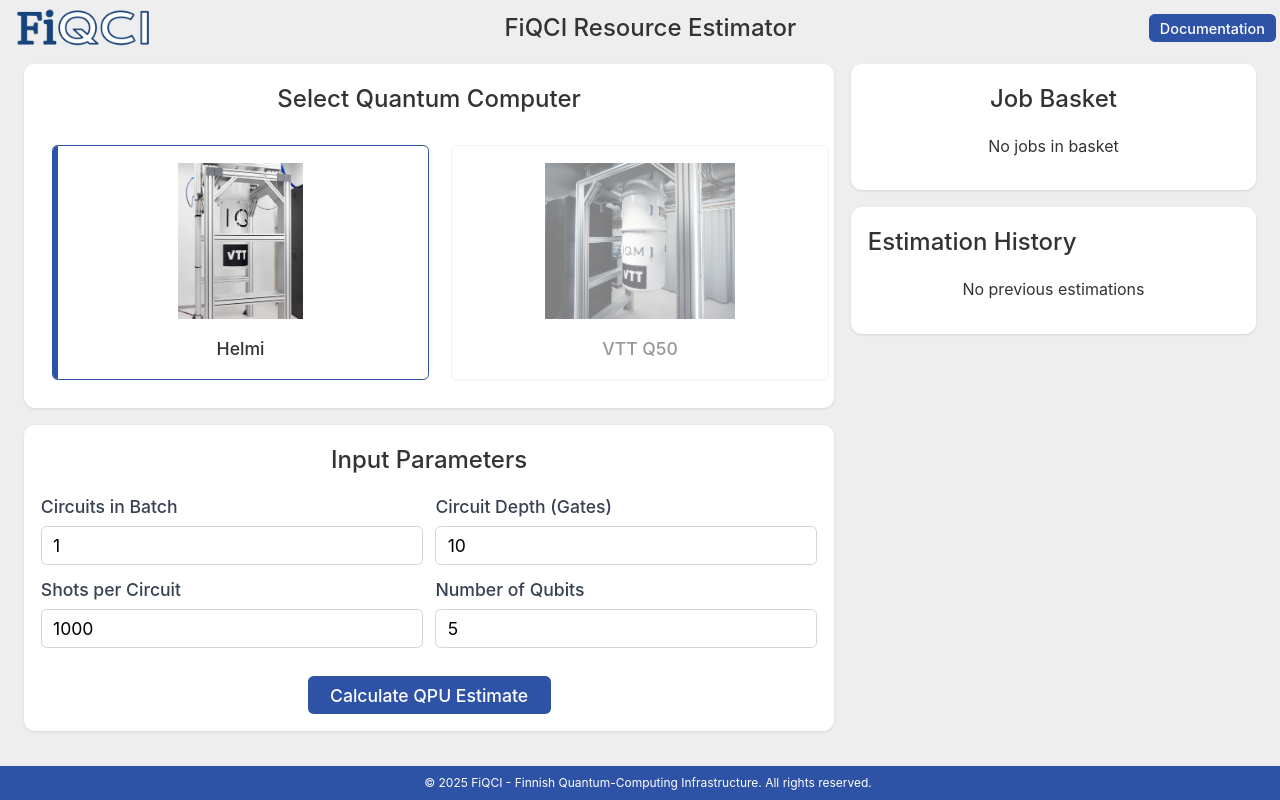
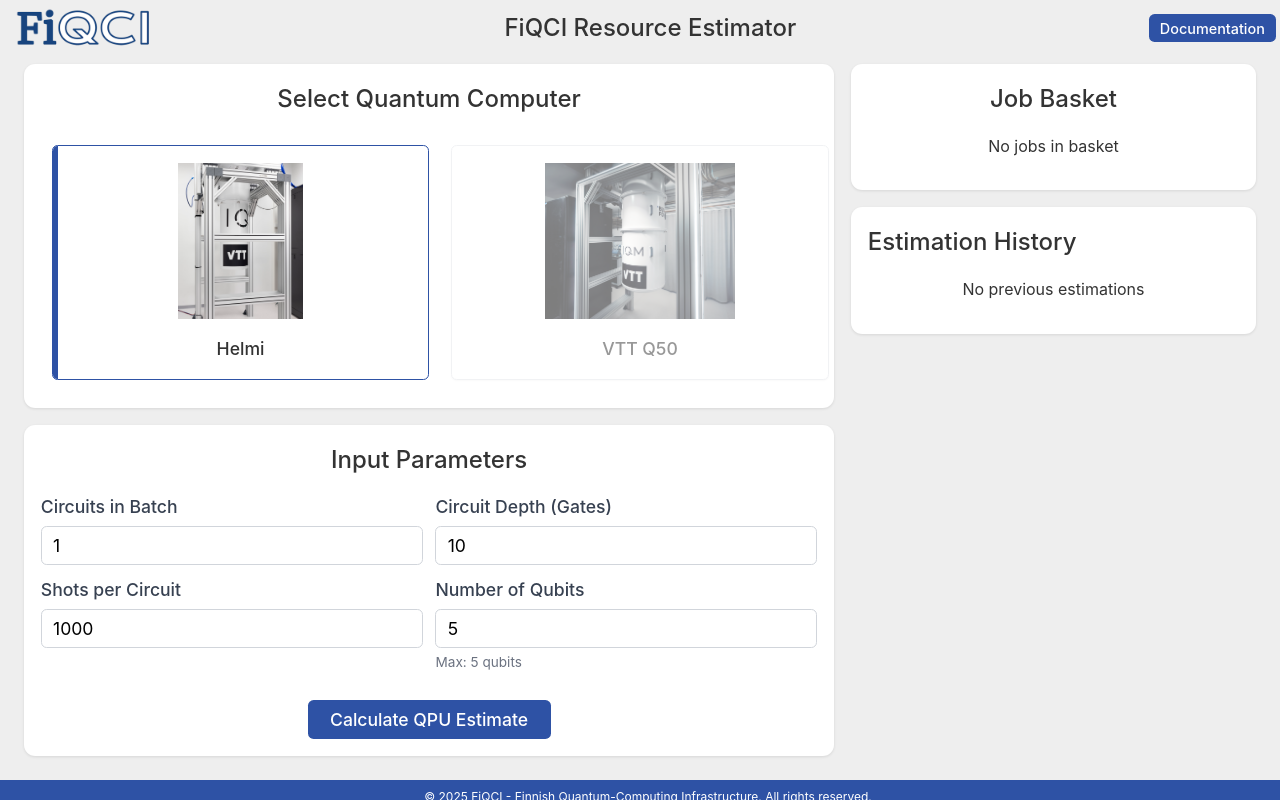
Before and after one commit to FiQCI/resource-estimator, a React (Vite) app: page / in a window 1280 px wide. Built offline with nearby package versions, Linux system fonts and the light colour scheme.

Commit message:
Add max qubits for helmi and q50

```diff
--- a/src/components/ResourceEstimator.jsx
+++ b/src/components/ResourceEstimator.jsx
@@ -7,7 +7,7 @@
 
 const fontFamily = '-apple-system,BlinkMacSystemFont,"Roboto","Segoe UI","Helvetica Neue","Lucida Grande",Arial,sans-serif';
 
-const ParameterInput = ({ label, value, onChange }) => {
+const ParameterInput = ({ label, value, onChange, hint, error }) => {
 	const inputContainerStyle = {
 		flex: '1 0 45%',
 		marginBottom: '0.75rem',
@@ -25,12 +25,29 @@
 		fontFamily: fontFamily
 	};
 
+	const hintStyle = {
+		display: 'block',
+		fontSize: '0.85rem',
+		color: '#6B7280',
+		marginTop: '0.25rem',
+		fontFamily: fontFamily
+	};
+
+	const errorStyle = {
+		display: 'block',
+		fontSize: '0.85rem',
+		color: '#DC2626',
+		marginTop: '0.25rem',
+		fontFamily: fontFamily,
+		fontWeight: '500'
+	};
+
 	const inputStyle = {
 		display: 'block',
 		width: '100%',
 		padding: '0.5rem 0.7rem',
 		backgroundColor: 'white',
-		border: '1px solid #D1D5DB',
+		border: error ? '2px solid #DC2626' : '1px solid #D1D5DB',
 		borderRadius: '0.35rem',
 		boxSizing: 'border-box',
 		color: '#000',
@@ -65,6 +82,7 @@
 				style={inputStyle}
 				placeholder="Enter value"
 			/>
+			{error ? <span style={errorStyle}>{error}</span> : hint && <span style={hintStyle}>{hint}</span>}
 		</div>
 	);
 };
@@ -81,6 +99,7 @@
 	const [estimatedQPU, setEstimatedQPU] = useState(null);
 	const [history, setHistory] = useState([]);
 	const [basket, setBasket] = useState([]);
+	const [validationErrors, setValidationErrors] = useState({});
 
 	// Load history and basket from localStorage on component mount
 	useEffect(() => {
@@ -88,23 +107,61 @@
 		setBasket(JobHistoryManager.loadBasket());
 	}, []);
 
+	// Re-validate qubits when device changes
+	useEffect(() => {
+		if (formData.qubits) {
+			validateField('qubits', formData.qubits);
+		}
+	}, [selectedDevice]);
+
+	const validateField = (field, value) => {
+		const numValue = parseInt(value, 10);
+		const newErrors = { ...validationErrors };
+
+		if (field === 'qubits') {
+			const deviceConfig = DEVICE_PARAMS[selectedDevice];
+			if (value === '' || value === undefined || value === null) {
+				newErrors.qubits = 'Qubits is required';
+			} else if (numValue < 1) {
+				newErrors.qubits = 'Must be at least 1 qubit';
+			} else if (deviceConfig.max_qubits && numValue > deviceConfig.max_qubits) {
+				newErrors.qubits = `${deviceConfig.name} supports max ${deviceConfig.max_qubits} qubits`;
+			} else {
+				delete newErrors.qubits;
+			}
+		} else {
+			// Validate other fields for positive values
+			if (value === '' || value === undefined || value === null) {
+				newErrors[field] = 'This field is required';
+			} else if (numValue < 1) {
+				newErrors[field] = 'Must be a positive integer';
+			} else {
+				delete newErrors[field];
+			}
+		}
+
+		setValidationErrors(newErrors);
+	};
+
 	const handleInputChange = (field, value) => {
 		console.log(`Updating ${field} to ${value}`);
 		setFormData(prevState => ({
 			...prevState,
 			[field]: value
 		}));
+		validateField(field, value);
 	};
 
 	const calculateQPU = () => {
-		// Validate all inputs are present before calculating
+		// Validate all fields first
 		const requiredFields = ['batches', 'depth', 'shots', 'qubits'];
-		const missingFields = requiredFields.filter(field =>
-			formData[field] === '' || formData[field] === undefined || formData[field] === null
-		);
+		requiredFields.forEach(field => validateField(field, formData[field]));
 
-		if (missingFields.length > 0) {
-			alert('Please fill in all parameter fields before calculating.');
+		// Check if there are any validation errors
+		const hasErrors = Object.keys(validationErrors).length > 0 ||
+			requiredFields.some(field => formData[field] === '' || formData[field] === undefined || formData[field] === null);
+
+		if (hasErrors) {
 			return;
 		}
 
@@ -114,7 +171,7 @@
 			depth: parseInt(formData.depth, 10),
 			shots: parseInt(formData.shots, 10),
 			qubits: parseInt(formData.qubits, 10)
-		};
+		}
 
 		// Calculate QPU seconds using our model
 		const qpuSeconds = calculateQPUSeconds(selectedDevice, numericFormData);
@@ -273,8 +330,10 @@
 						<ParameterInput
 							label="Number of Qubits"
 							value={formData.qubits}
-							onChange={(value) => handleInputChange('qubits', value)}
-						/>
+						onChange={(value) => handleInputChange('qubits', value)}
+						hint={`Max: ${DEVICE_PARAMS[selectedDevice].max_qubits} qubits`}
+						error={validationErrors.qubits}
+					/>
 					</div>
 
 					<div style={{marginTop: '1rem', textAlign: 'center'}}>
--- a/src/utils/ResourceEstimatorModel.js
+++ b/src/utils/ResourceEstimatorModel.js
@@ -8,6 +8,7 @@
 const DEVICE_PARAMS = {
 	helmi: {
 		name: 'Helmi',
+		max_qubits: 5,
 		intercept: 2.361885,
 		terms: [
 			{type: 'interaction', variables: ['batches', 'kshots'], coefficient: 0.432804},
@@ -27,6 +28,7 @@
 	},
 	'vtt-q50': {
 		name: 'VTT Q50',
+		max_qubits: 54,
 		// Model: Log-transform (captures multiplicative structure)
 		logTransform: true,  // Model trained on log(y), must apply exp()
 		epsilon: 0.001000,
```
